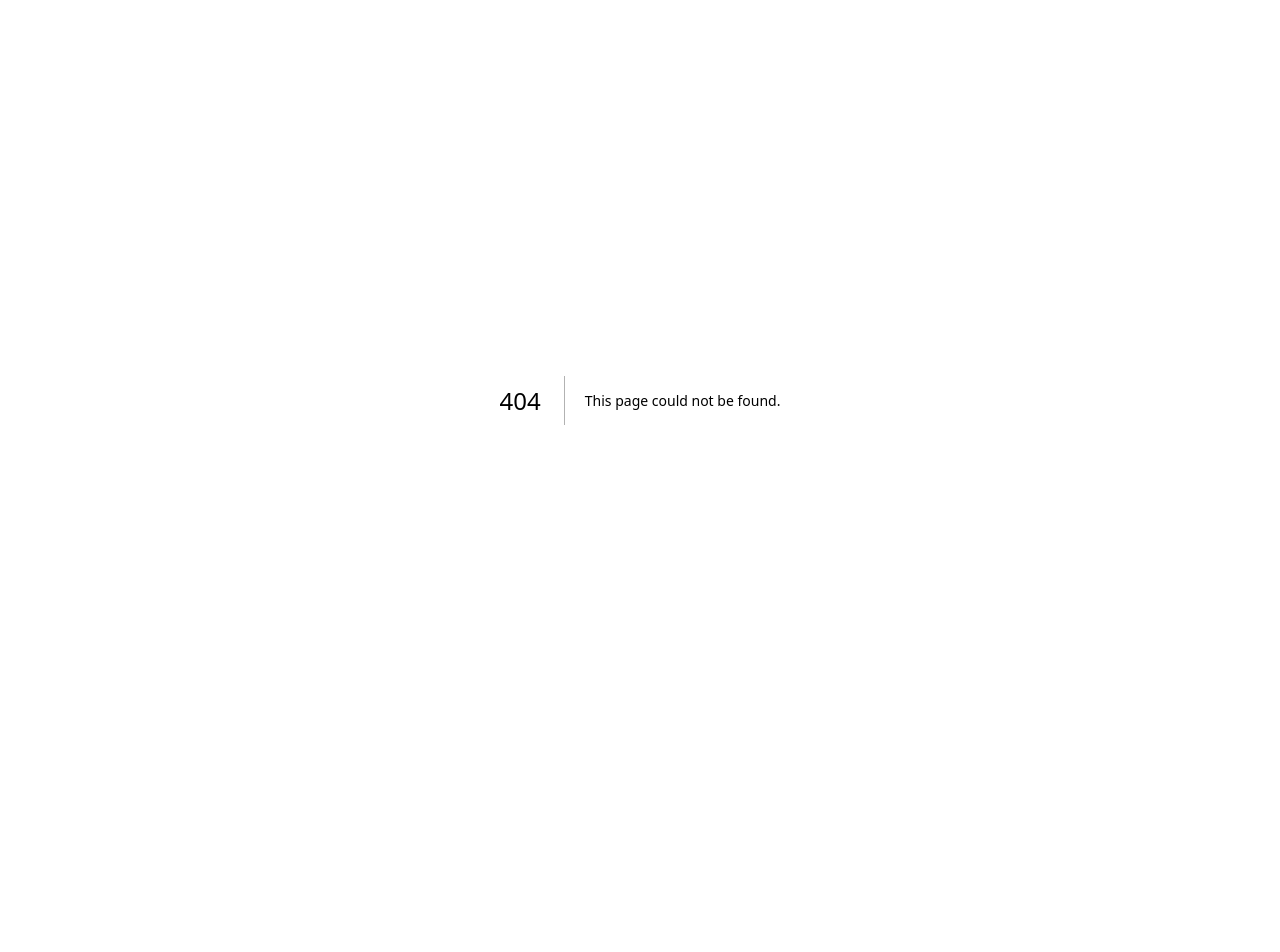
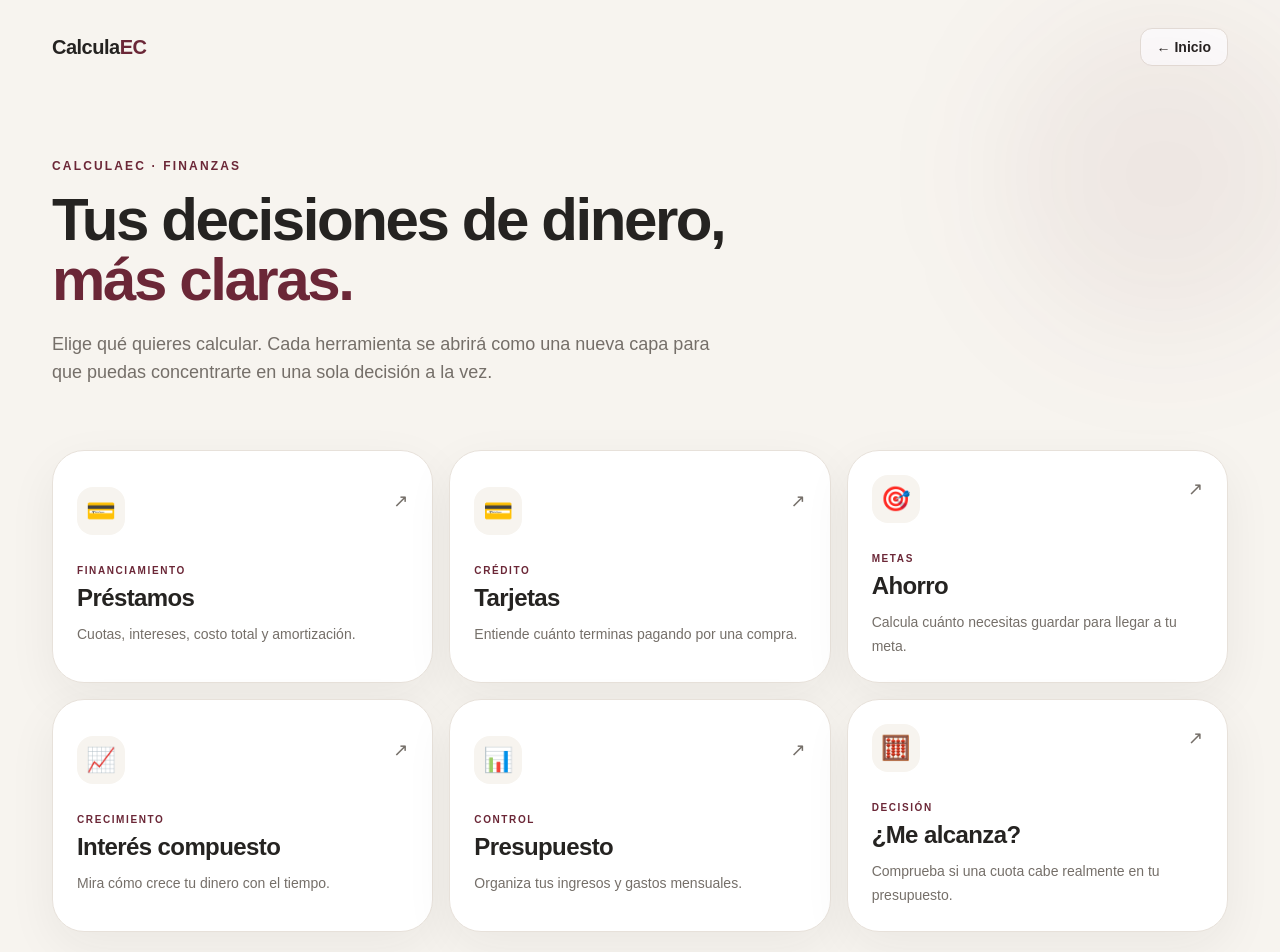
Before and after one commit to JokerEc96/CalculaEC, a Next.js app: page /herramientas/finanzas in a window 1280 px wide. Before the commit this address had no page. Shown: the top 952 px of the page. Before the commit the page ends 800 px from the top, so only its background shows below. Built offline with nearby package versions, Linux system fonts and the light colour scheme.

Commit message:
feat: add finance section navigation shell

```diff
--- /dev/null
+++ b/app/herramientas/finanzas/page.tsx
@@ -0,0 +1,165 @@
+"use client";
+
+import Link from "next/link";
+import { useState } from "react";
+
+const categories = [
+  {
+    id: "prestamos",
+    icon: "💳",
+    eyebrow: "Financiamiento",
+    title: "Préstamos",
+    description: "Cuotas, intereses, costo total y amortización.",
+  },
+  {
+    id: "tarjetas",
+    icon: "💳",
+    eyebrow: "Crédito",
+    title: "Tarjetas",
+    description: "Entiende cuánto terminas pagando por una compra.",
+  },
+  {
+    id: "ahorro",
+    icon: "🎯",
+    eyebrow: "Metas",
+    title: "Ahorro",
+    description: "Calcula cuánto necesitas guardar para llegar a tu meta.",
+  },
+  {
+    id: "interes",
+    icon: "📈",
+    eyebrow: "Crecimiento",
+    title: "Interés compuesto",
+    description: "Mira cómo crece tu dinero con el tiempo.",
+  },
+  {
+    id: "presupuesto",
+    icon: "📊",
+    eyebrow: "Control",
+    title: "Presupuesto",
+    description: "Organiza tus ingresos y gastos mensuales.",
+  },
+  {
+    id: "me-alcanza",
+    icon: "🧮",
+    eyebrow: "Decisión",
+    title: "¿Me alcanza?",
+    description: "Comprueba si una cuota cabe realmente en tu presupuesto.",
+  },
+];
+
+export default function FinanzasPage() {
+  const [active, setActive] = useState<string | null>(null);
+  const selected = categories.find((item) => item.id === active);
+
+  return (
+    <main className="min-h-screen overflow-hidden bg-[var(--background)] text-[var(--foreground)]">
+      <div className="mx-auto min-h-screen w-full max-w-[1240px] px-4 sm:px-6 lg:px-8">
+        <header className="flex items-center justify-between py-5 sm:py-7">
+          <Link href="/" className="text-xl font-bold tracking-tight">
+            Calcula<span className="text-[var(--wine)]">EC</span>
+          </Link>
+          <Link
+            href="/"
+            className="rounded-xl border border-[var(--border)] bg-white px-4 py-2 text-sm font-semibold transition hover:border-[var(--wine)]/30 hover:text-[var(--wine)]"
+          >
+            ← Inicio
+          </Link>
+        </header>
+
+        <section className="relative py-10 sm:py-16">
+          <div className="pointer-events-none absolute -right-24 -top-20 h-80 w-80 rounded-full bg-[var(--wine)]/6 blur-3xl" />
+          <div className="relative max-w-3xl">
+            <p className="text-xs font-semibold uppercase tracking-[0.18em] text-[var(--wine)]">
+              CalculaEC · Finanzas
+            </p>
+            <h1 className="mt-4 text-4xl font-semibold tracking-[-0.04em] sm:text-6xl">
+              Tus decisiones de dinero,
+              <span className="block text-[var(--wine)]">más claras.</span>
+            </h1>
+            <p className="mt-5 max-w-2xl text-base leading-7 text-[var(--muted)] sm:text-lg">
+              Elige qué quieres calcular. Cada herramienta se abrirá como una nueva capa para que puedas concentrarte en una sola decisión a la vez.
+            </p>
+          </div>
+        </section>
+
+        <section aria-label="Herramientas financieras" className="pb-16 sm:pb-24">
+          <div className="grid gap-4 sm:grid-cols-2 lg:grid-cols-3">
+            {categories.map((item, index) => (
+              <button
+                key={item.id}
+                type="button"
+                onClick={() => setActive(item.id)}
+                className="group relative min-h-48 overflow-hidden rounded-[2rem] border border-[var(--border)] bg-white p-6 text-left shadow-[0_16px_50px_rgba(37,35,33,0.06)] transition duration-300 hover:-translate-y-1 hover:shadow-[0_24px_65px_rgba(37,35,33,0.10)] focus-visible:outline-none focus-visible:ring-2 focus-visible:ring-[var(--wine)] focus-visible:ring-offset-2"
+                style={{ animationDelay: `${index * 70}ms` }}
+              >
+                <div className="flex items-start justify-between">
+                  <span className="flex h-12 w-12 items-center justify-center rounded-2xl bg-[var(--cream)] text-2xl" aria-hidden="true">
+                    {item.icon}
+                  </span>
+                  <span className="text-lg text-[var(--muted)] transition-transform duration-300 group-hover:translate-x-1" aria-hidden="true">↗</span>
+                </div>
+                <p className="mt-7 text-[10px] font-semibold uppercase tracking-[0.16em] text-[var(--wine)]">{item.eyebrow}</p>
+                <h2 className="mt-1 text-2xl font-semibold tracking-tight">{item.title}</h2>
+                <p className="mt-2 text-sm leading-6 text-[var(--muted)]">{item.description}</p>
+              </button>
+            ))}
+          </div>
+        </section>
+
+        {selected && (
+          <div
+            className="fixed inset-0 z-50 flex items-end justify-center bg-black/25 p-0 backdrop-blur-[2px] sm:items-center sm:p-6"
+            role="dialog"
+            aria-modal="true"
+            aria-labelledby="finance-panel-title"
+            onClick={() => setActive(null)}
+          >
+            <div
+              className="finance-panel w-full max-w-3xl rounded-t-[2rem] border border-[var(--border)] bg-white p-6 shadow-[0_30px_100px_rgba(0,0,0,0.18)] sm:rounded-[2rem] sm:p-8"
+              onClick={(event) => event.stopPropagation()}
+            >
+              <div className="flex items-start justify-between gap-6">
+                <div>
+                  <p className="text-xs font-semibold uppercase tracking-[0.16em] text-[var(--wine)]">{selected.eyebrow}</p>
+                  <h2 id="finance-panel-title" className="mt-2 text-3xl font-semibold tracking-tight">{selected.title}</h2>
+                  <p className="mt-3 max-w-xl text-sm leading-6 text-[var(--muted)]">{selected.description}</p>
+                </div>
+                <button
+                  type="button"
+                  onClick={() => setActive(null)}
+                  className="flex h-10 w-10 shrink-0 items-center justify-center rounded-xl border border-[var(--border)] text-lg text-[var(--muted)] transition hover:border-[var(--wine)]/30 hover:text-[var(--wine)]"
+                  aria-label="Cerrar"
+                >
+                  ×
+                </button>
+              </div>
+
+              <div className="mt-8 rounded-2xl border border-dashed border-[var(--border)] bg-[var(--background)] p-6 text-center">
+                <span className="text-3xl" aria-hidden="true">{selected.icon}</span>
+                <p className="mt-3 text-sm font-semibold">Herramienta en construcción</p>
+                <p className="mt-1 text-xs leading-5 text-[var(--muted)]">Esta sesión solo crea la navegación y la transición. El cálculo se implementará por separado.</p>
+              </div>
+            </div>
+          </div>
+        )}
+      </div>
+
+      <style jsx>{`
+        @keyframes financeCardIn {
+          from { opacity: 0; transform: translateY(18px); }
+          to { opacity: 1; transform: translateY(0); }
+        }
+        .group { animation: financeCardIn 500ms ease both; }
+        @keyframes financePanelIn {
+          from { opacity: 0; transform: translateY(100%); }
+          to { opacity: 1; transform: translateY(0); }
+        }
+        .finance-panel { animation: financePanelIn 420ms cubic-bezier(.22,.8,.24,1) both; }
+        @media (prefers-reduced-motion: reduce) {
+          .group, .finance-panel { animation: none; }
+        }
+      `}</style>
+    </main>
+  );
+}
```
